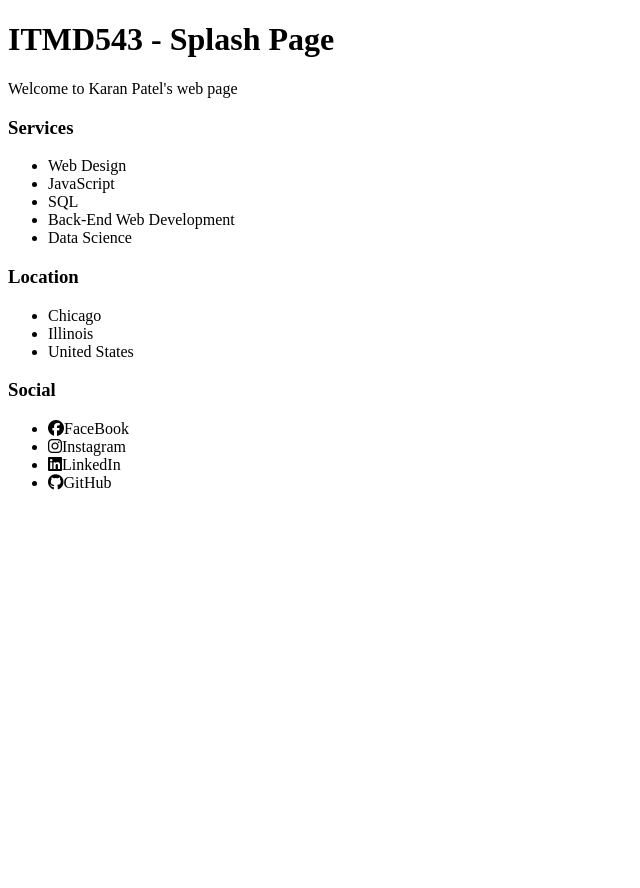
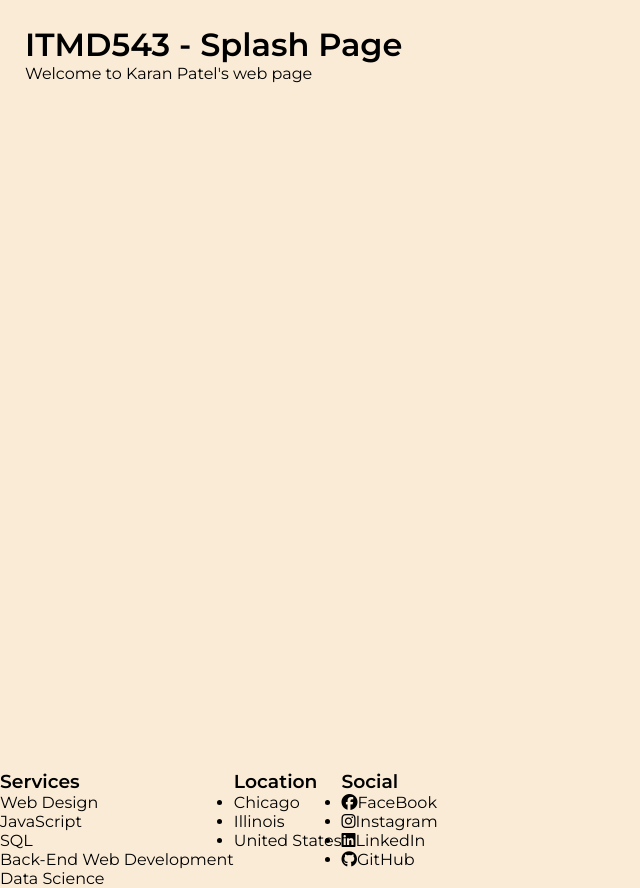
Before and after one commit to Kpatel114/ITMD543-TestRepo, a plain HTML site: page index.html in a window 1280 px wide. Shown: the whole page, without its empty margins (0-640 px from the left). Before the commit the page ends 800 px from the top, so only its background shows below. Drawn offline with Linux system fonts and the light colour scheme.

Commit message:
fixed css link

```diff
--- a/index.html
+++ b/index.html
@@ -9,7 +9,7 @@
     <link rel="preconnect" href="https://fonts.gstatic.com" crossorigin>
     <link href="https://fonts.googleapis.com/css2?family=Montserrat:wght@300;400;600&display=swap" rel="stylesheet">
     <!--Stylesheet-->
-    <link src="style.css" rel="stylesheet" type="text/css">
+    <link href="/style.css" rel="stylesheet" type="text/css">
     <!--JavaScript-->
     <script src="script.js" async></script>
     <!--Font Awesome Icons-->
--- a/style.css
+++ b/style.css
@@ -6,14 +6,16 @@ body{
     font-family: 'Montserrat', sans-serif;
     background-color: antiquewhite;
     color: black;
-
 }
 header{
-
+    margin: 20px;
+    padding: 5px;
+    height: 15vh;
 }
 main{
-
+    height: 75vh;
 }
 footer{
-
+    display: flex;
+    height: 10vh;
 }
```
